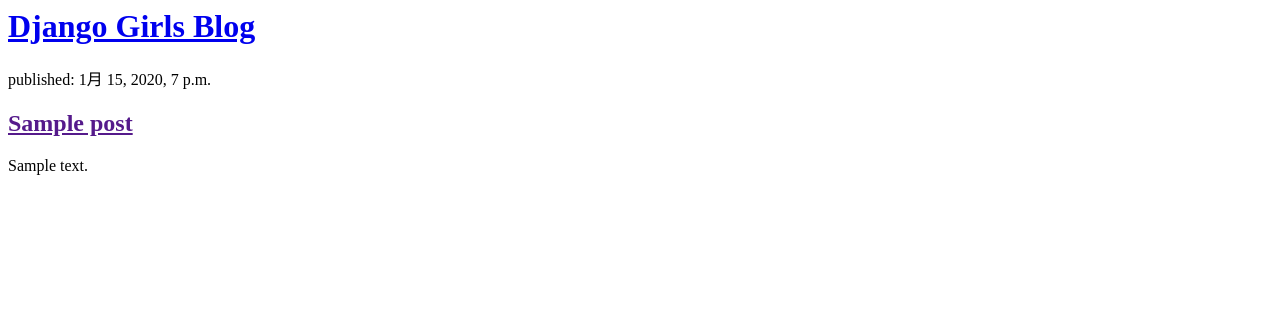
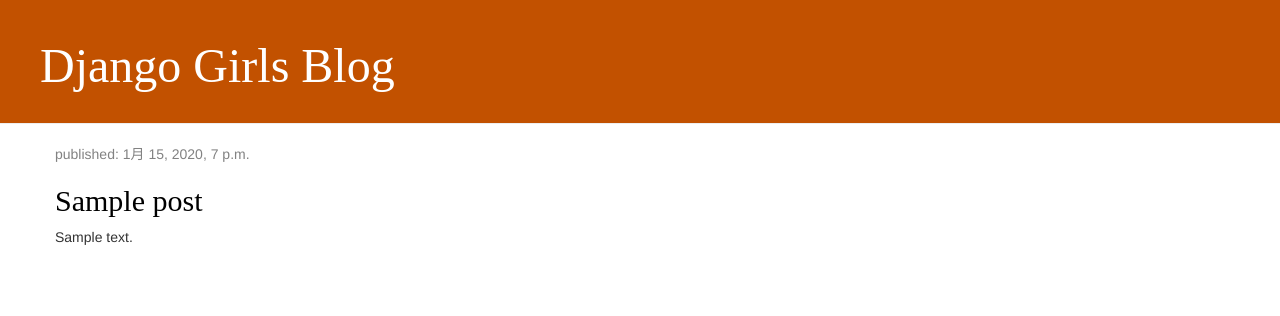
Before and after one commit to JacobShawback/my-first-blog, a Django app: page / in a window 1280 px wide. Shown: the top 316 px of the page. Run offline with Django 3.2, Linux system fonts and the light colour scheme; tables that the repository leaves empty hold one stand-in row (values such as "Sample post"); some libraries are stand-ins or nearby versions.

Commit message:
Added view and template for detailed blog post as well as CSS for the site.

```diff
--- /dev/null
+++ b/blog/static/css/blog.css
@@ -0,0 +1,50 @@
+h1 a, h2 a {
+  color: #C25100;
+  font-family: 'Roman';
+}
+.page-header {
+    background-color: #C25100;
+    margin-top: 0;
+    padding: 20px 20px 20px 40px;
+}
+
+.page-header h1, .page-header h1 a, .page-header h1 a:visited, .page-header h1 a:active {
+    color: #ffffff;
+    font-size: 36pt;
+    text-decoration: none;
+}
+
+.content {
+    margin-left: 40px;
+}
+
+h1, h2, h3, h4 {
+    font-family: 'Roman', cursive;
+}
+
+.date {
+    color: #828282;
+}
+
+.save {
+    float: right;
+}
+
+.post-form textarea, .post-form input {
+    width: 100%;
+}
+
+.top-menu, .top-menu:hover, .top-menu:visited {
+    color: #ffffff;
+    float: right;
+    font-size: 26pt;
+    margin-right: 20px;
+}
+
+.post {
+    margin-bottom: 70px;
+}
+
+.post h2 a, .post h2 a:visited {
+    color: #000000;
+}
--- /dev/null
+++ b/blog/templates/blog/base.html
@@ -0,0 +1,22 @@
+{% load static %}
+<html>
+    <head>
+        <title>Django Girls blog</title>
+        <link rel="stylesheet" href="//maxcdn.bootstrapcdn.com/bootstrap/3.2.0/css/bootstrap.min.css">
+        <link rel="stylesheet" href="//maxcdn.bootstrapcdn.com/bootstrap/3.2.0/css/bootstrap-theme.min.css">
+        <link rel="stylesheet" href="{% static 'css/blog.css' %}">
+    </head>
+    <body>
+        <div class="page-header">
+            <h1><a href="/">Django Girls Blog</a></h1>
+        </div>
+        <div class="content container">
+            <div class="row">
+                <div class="col-md-8">
+                {% block content %}
+                {% endblock %}
+                </div>
+            </div>
+        </div>
+    </body>
+</html>
--- a/blog/templates/blog/post_list.html
+++ b/blog/templates/blog/post_list.html
@@ -1,19 +1,13 @@
-<html>
-    <head>
-        <title>Django Girls blog</title>
-    </head>
-    <body>
-        <div>
-            <h1><a href="/">Django Girls Blog</a></h1>
+{% extends 'blog/base.html' %}
+
+{% block content %}
+    {% for post in posts %}
+        <div class="post">
+            <div class="date">
+                <p>published: {{ post.published_date }}</p>
+            </div>
+            <h2><a href="{% url 'post_detail' pk=post.pk %}">{{ post.title }}</a></h2>
+            <p>{{ post.text|linebreaksbr }}</p>
         </div>
-
-        {%for post in posts %}
-            <div>
-                <p>published: {{ post.published_date }}</p>
-                <h2><a href="">{{ post.title }}</a></h2>
-                <p>{{ post.text|linebreaksbr }}</p>
-            </div>
-        {% endfor %}
-
-    </body>
-</html>
+    {% endfor %}
+{% endblock %}
--- a/blog/urls.py
+++ b/blog/urls.py
@@ -3,4 +3,5 @@
 
 urlpatterns = [
     path('', views.post_list, name='post_list'),
+    path('post/<int:pk>/', views.post_detail, name='post_detail'),
 ]
--- a/blog/views.py
+++ b/blog/views.py
@@ -1,4 +1,4 @@
-from django.shortcuts import render
+from django.shortcuts import render, get_object_or_404
 from django.utils import timezone
 from .models import  Post
 
@@ -6,3 +6,7 @@
 def post_list(request):
     posts = Post.objects.filter(published_date__lte=timezone.now()).order_by('published_date')
     return render(request, 'blog/post_list.html', {'posts': posts})
+
+def post_detail(request, pk):
+    post = get_object_or_404(Post, pk=pk)
+    return render(request, 'blog/post_detail.html', {'post': post})
--- a/mysite/settings.py
+++ b/mysite/settings.py
@@ -119,6 +119,8 @@
 # https://docs.djangoproject.com/en/2.2/howto/static-files/
 
 STATIC_URL = '/static/'
-STATIC_ROOT = os.path.join(BASE_DIR, 'static')
+
+PROJECT_ROOT = os.path.dirname(BASE_DIR)
+STATIC_ROOT = os.path.join(PROJECT_ROOT, 'static')
 
 ALLOWED_HOSTS = ['127.0.0.1', '.pythonanywhere.com']
```
Also changed, not shown: blog/templates/blog/post_detail.html (added, +13 -0 lines), 1 other file.
